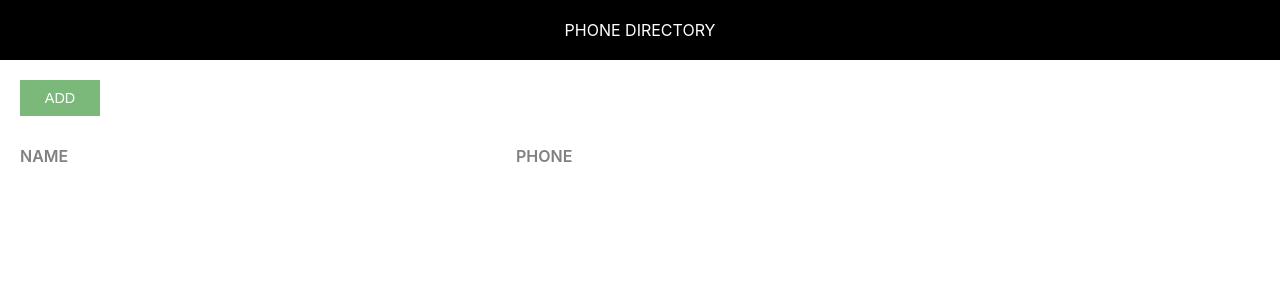
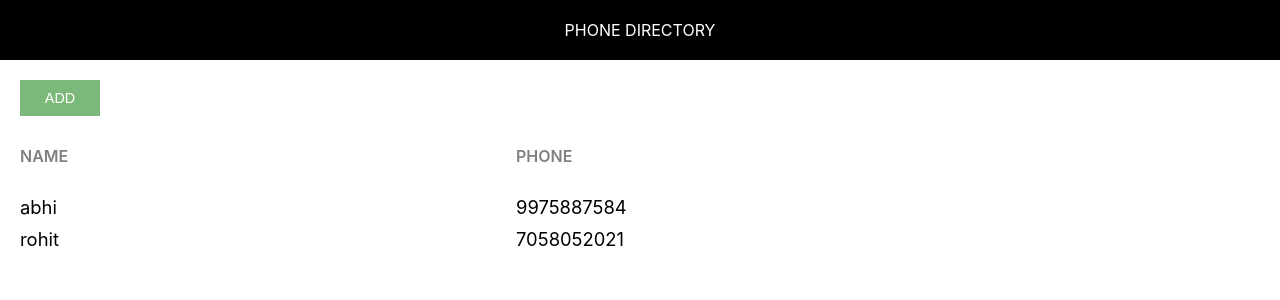
Before and after one commit to shubhjitbobade/phone-directory, a React (Create React App) app: page / in a window 1280 px wide. Shown: the top 300 px of the page. Built offline with nearby package versions, Linux system fonts and the light colour scheme.

Commit message:
Rendered Subscribers Synamically

```diff
--- a/src/App.js
+++ b/src/App.js
@@ -2,6 +2,18 @@
 import './App.css'
 function App() {
 
+   let subcribers=[
+      {
+         id:1,
+         name:"abhi",
+         phone:9975887584
+      },
+      {
+         id:2,
+         name:"rohit",
+         phone:7058052021
+      }
+   ]
    return (
       <div>
          <Header />
@@ -11,6 +23,14 @@
                <span className="grid-item name-heading">Name</span>
                <span className="grid-item phone-heading">Phone</span>
             </div>
+           {
+              subcribers.map(sub=>{
+                 return <div key={sub.id} className="grid-container">
+                        <span  className="grid-item">{sub.name}</span>
+                        <span  className="grid-item">{sub.phone}</span>
+                 </div>
+              })
+           }
          </div>
 
       </div>
```
Also changed, not shown: src/App.css (+16 -9 lines).
